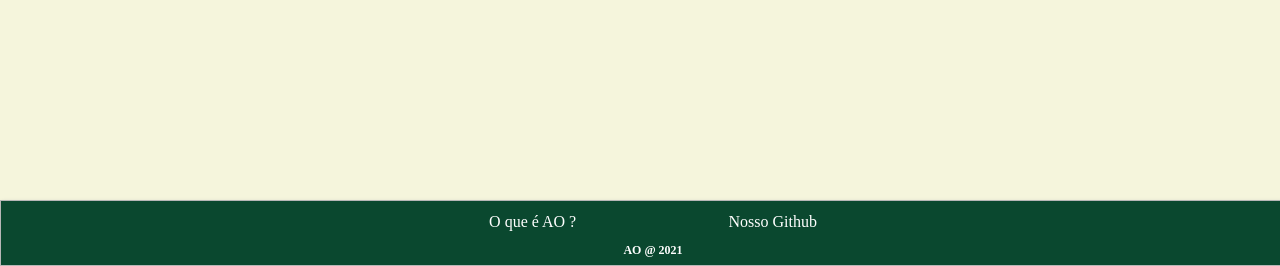
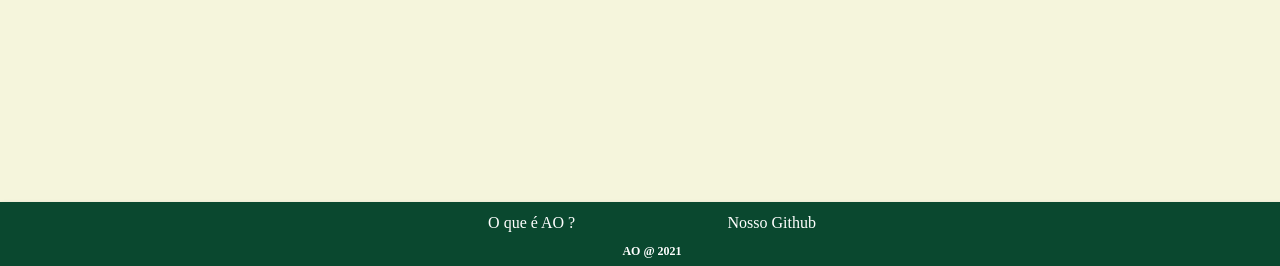
Before and after one commit to gustapinto/projeto_ao_blog, a Django app: page /posts/ in a window 1280 px wide. Shown: the part 534-800 px from the top of the page. Run offline with Django 3.2, Linux system fonts and the light colour scheme.

Commit message:
Fix footer and nav(float nav) with border

```diff
--- a/blog/core/templates/core/base.html
+++ b/blog/core/templates/core/base.html
@@ -16,7 +16,7 @@
   <div class="container w-large w-al-center">
     {% block content %}{% endblock %}
 
-    <div class="footer card bx-shadow pd-medium txt-center w-full br-rad-none bg-green pst-fixed">
+    <div class="footer bx-shadow pd-medium txt-center w-full br-rad-none bg-green pst-fixed">
       <div class="dsp-flex flx-around w-small w-al-center">
         <a href="#" class="txt-white txt-d-none click">O que é AO ?</a>
         <a href="https://github.com/projeto-ao" class="txt-white txt-d-none click">Nosso Github</a>
--- a/blog/core/templates/core/posts/view.html
+++ b/blog/core/templates/core/posts/view.html
@@ -3,7 +3,7 @@
 {% block title %}Projeto AO{% endblock %}
 
 {% block content %}
-  <div class="card pd-medium bg-green flt-l pst-fixed nav-mob">
+  <div class="pd-medium bg-green flt-l pst-fixed nav-mob bx-shadow br-rad-small">
     <a class="click fnt-bold txt-white txt-d-none" href="../">
       Voltar
     </a>
```
